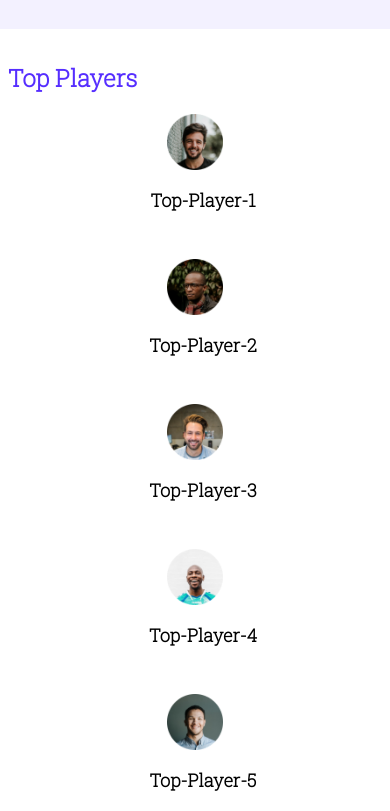
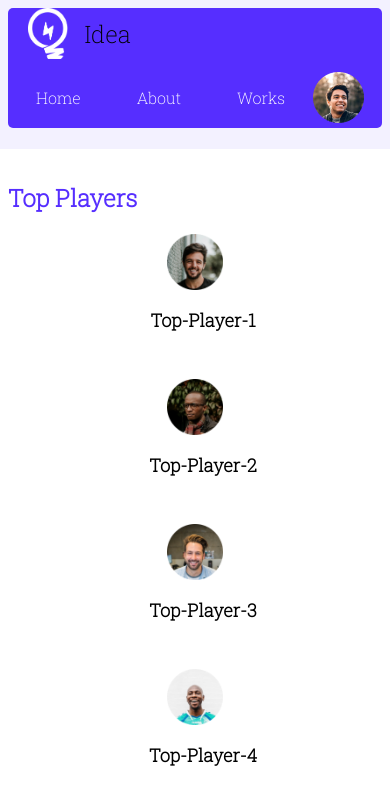
Before and after one commit to rahabulislam1/ledear-board-css3, a plain HTML site: page index.html in a window 390 px wide. Shown: the top 811 px of the page. Drawn offline with Linux system fonts and the light colour scheme.

Commit message:
Finished Responsiveness

```diff
--- a/index.html
+++ b/index.html
@@ -16,7 +16,20 @@
 <body>
     <!-- Header Start -->
     <header>
-
+        <div class="header">
+            <div class="title-detail">
+                <div class="title-image">
+                    <img src="./images/icons/logo.png" alt="">
+                    <span class="title-text">Idea</span>
+                </div>
+                <div class="title-detail-right">
+                    <span>Home</span>
+                    <span>About</span>
+                    <span>Works</span>
+                    <img src="./images/icons/profile.png" alt="">
+                </div>
+            </div>
+        </div>
     </header>
     <!-- Header End -->
     <main>
--- a/styles/style.css
+++ b/styles/style.css
@@ -30,6 +30,42 @@ hr{
     border: 1px solid #D1D1D1;
     margin-bottom: 30px;
 }
+
+/* header section */
+
+.header{
+    width: 100%;
+    height: 94px;
+    background-color: #562EFF;
+}
+
+.title-detail{
+    display: flex;
+    justify-content: space-around;
+}
+.title-image , .title-detail-right{
+    display: flex;
+    align-items: center;
+}
+
+.title-image img{
+    Width: 40.42px;
+    height: 51px;
+}
+
+.title-text{
+    font-size: 24px;
+    font-weight: 500;
+    margin-left: 16px;
+}
+
+.title-detail-right span{
+    color: #FFFFFF;
+    font-weight: 400;
+    font-size: 16px;
+    margin: 36px;
+}
+
 
 /* top players style */
 .top-players{
@@ -141,6 +177,28 @@ hr{
 /* ------ Media queries ------ */
 
 @media only screen and (max-width:688px) {
+
+
+    .header{
+        width: 100%;
+        height: 120px;
+        border-radius: 5px;
+
+    }
+    .title-image{
+        margin-left: 20px;
+        /* margin-top: 100px; */
+        /* padding-top: 20px; */
+        /* padding-left: 20px; */
+    }
+    .title-detail{
+        display: block;
+    }
+
+    .title-detail-right span{
+        margin: 16px;
+        padding: 12px;
+    }
     .container{
         width: 100%;
     }
@@ -155,6 +213,12 @@ hr{
 /* Tablet Device */
 
 @media only screen and (min-width: 688px) and (max-width: 992px){
+    .header{
+        width: 100%;
+    }
+    .title-detail{
+        justify-content:start;
+    }
     .container{
         width: 100%;
     }
```
